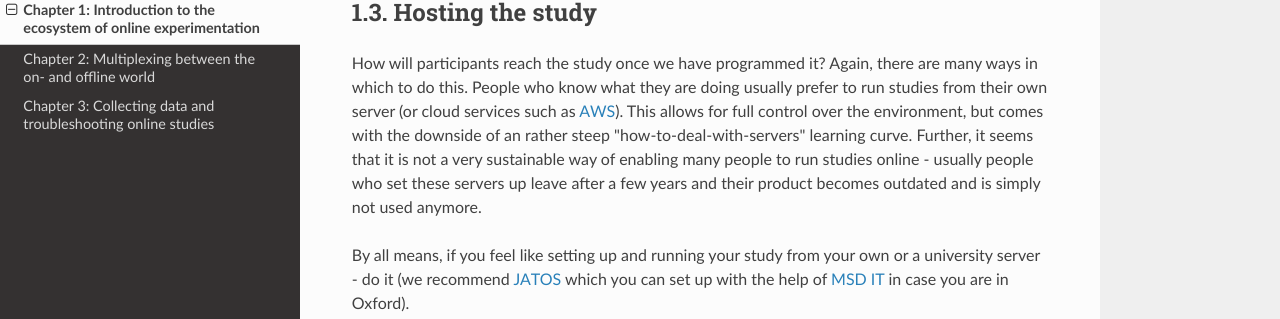
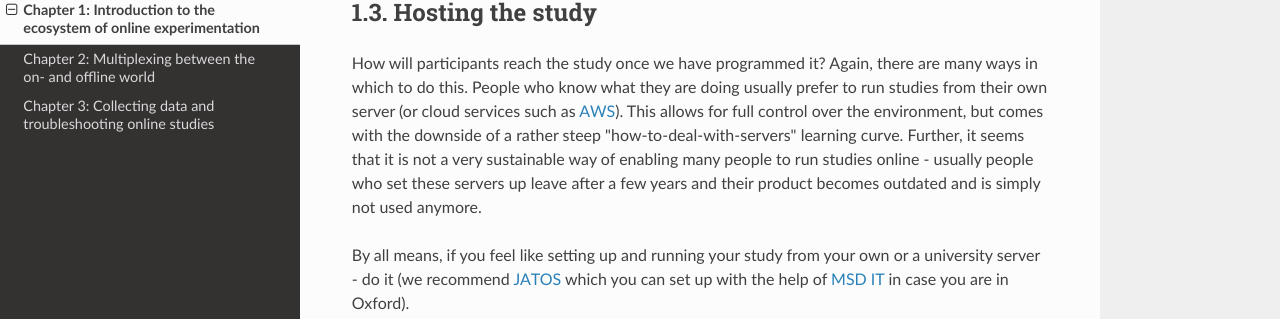
Before and after one commit to onlinews/online_ws, an MkDocs documentation site: the page built from docs/Ch_1_GettingStarted.md, in a window 1280 px wide and 900 px high, scrolled down 3263 px. Shown: the part 156-475 px from the top of the window. Built offline with MkDocs 1.6.1, drawn with Linux system fonts in a browser that asks for light colours; nearby versions of some CDN libraries; some of the changed text lies outside the part shown.

Commit message:
quick fixes

```diff
--- a/docs/Ch_1_GettingStarted.md
+++ b/docs/Ch_1_GettingStarted.md
@@ -33,7 +33,7 @@ A great way to get your feet wet, is to complete this [15min video tutorial](htt
 Here we focus on PsychoPy, but this of course is not the only way to create experiments which could be made online-compatible. Popular other alternatives are [OpenSesame](https://osdoc.cogsci.nl/3.2/manual/osweb/), [jsPsych](https://www.jspsych.org/tutorials/hello-world/), [Gorilla](https://gorilla.sc/), [lab.js](https://labjs.readthedocs.io/en/latest/), [PCIbex](https://www.pcibex.net/documentation/), etc. You can find a quite comprehensive list of alternatives [here](https://online-ws.readthedocs.io/en/latest/#a-short-introductory-read).
 
 ## 1.3. Hosting the study
-How will participants reach the study once we have programmed it? Again, there are many ways in which to do this. People who know what they are doing usually prefer to run studies from their own server (or cloud services such as [AWS](https://aws.amazon.com/)). This allows for full control over the environment, but comes with the downside of an rather steep "how-to-deal-with-servers" learning curve. Further, it seems that it is not a very sustainable way of enabling many people to run studies online - usually people who set these servers up leave after a few years and their product becomes outdated and is simply not used anymore.
+How will participants reach the study once we have programmed it? Again, there are many ways in which to do this. People who know what they are doing usually prefer to run studies from their own server (or cloud services such as [AWS](https://aws.amazon.com/)). This allows for full control over the environment, but comes with the downside of a rather steep "how-to-deal-with-servers" learning curve. Further, it seems that it is not a very sustainable way of enabling many people to run studies online - usually people who set these servers up leave after a few years and their product becomes outdated and is simply not used anymore.
 
 By all means, if you feel like setting up and running your study from your own or a university server - do it (we recommend [JATOS](https://www.jatos.org/Get-started.html) which you can set up with the help of [MSD IT](https://www.medsci.ox.ac.uk/divisional-services/support-services-1/information-technology) in case you are in Oxford).
 
```
Also changed, not shown: other parts of docs/Ch_1_GettingStarted.md (+1 -1 lines), docs/Ch_1_GettingStarted.html (+4 -4 lines).
